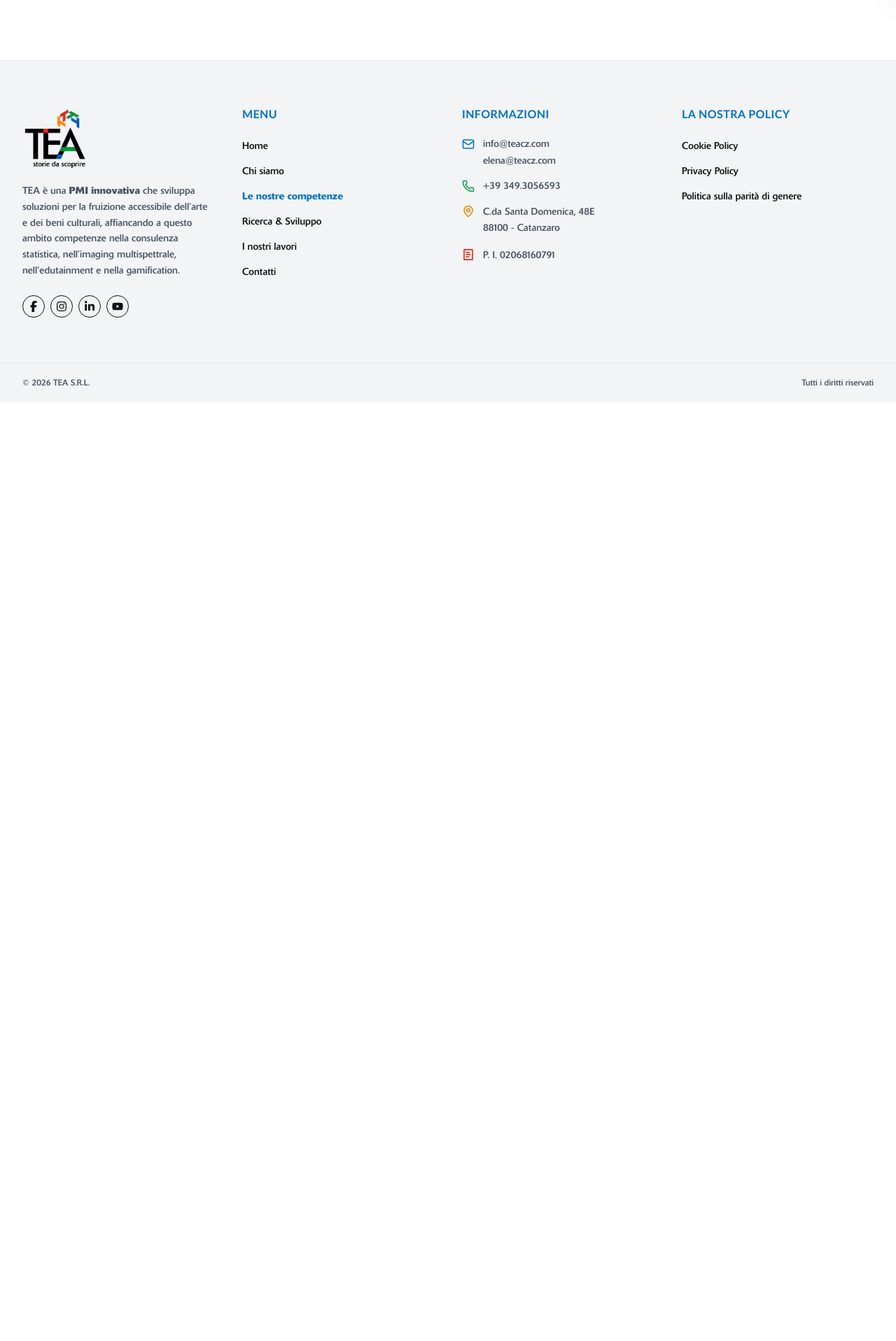
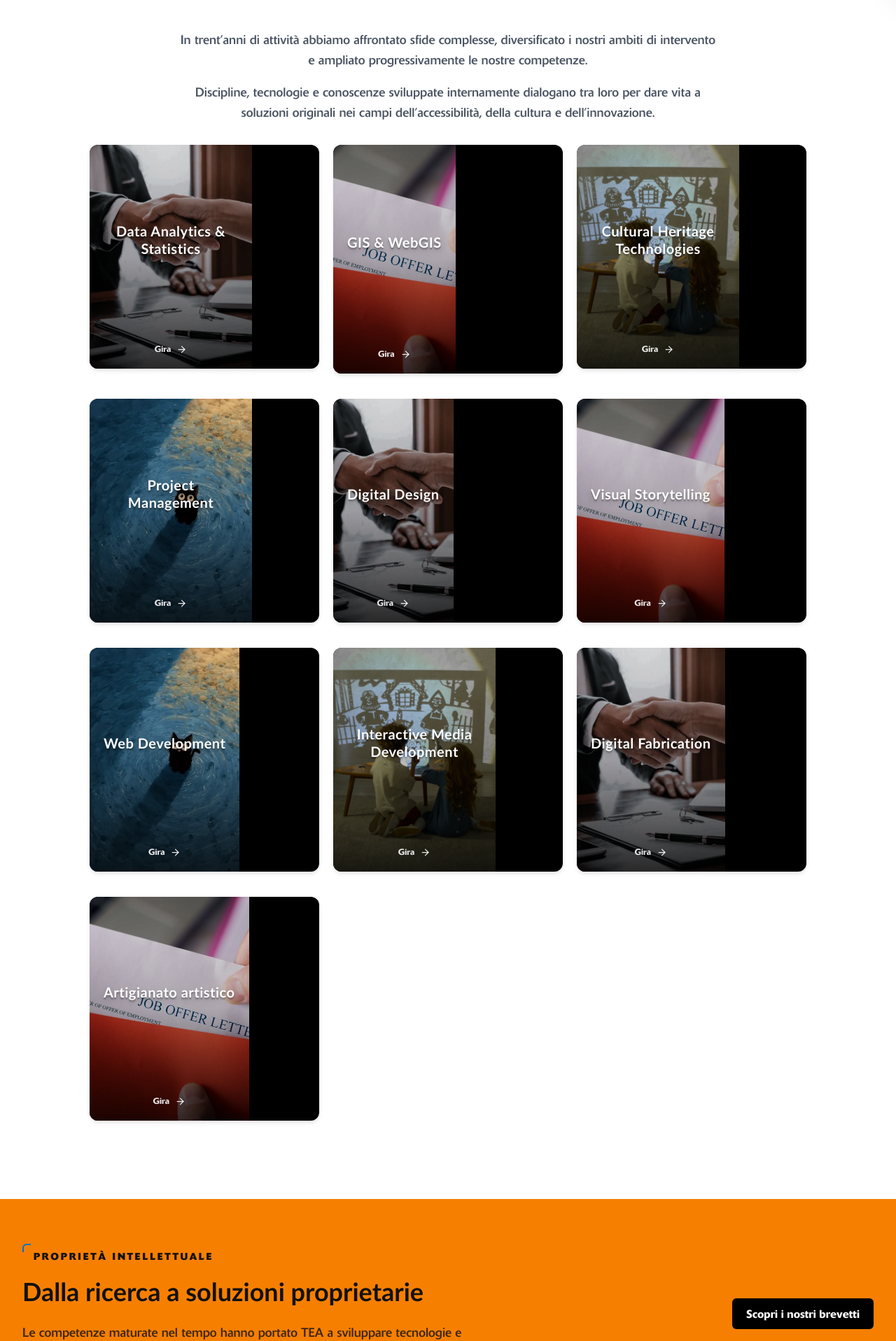
Before and after one commit to LauraCorrado/tea2026, a React (Vite) app: page /skills in a window 1280 px wide. Shown: the part 826-2743 px from the top of the page at 70% size. Before the commit the page ends 1401 px from the top, so only its background shows below. Built offline with nearby package versions, Linux system fonts and the light colour scheme.

Commit message:
feat(skills): implement Skills page with competence display and layout adjustments

```diff
--- a/src/components/features/CompetenceCard/CompetenceCard.tsx
+++ b/src/components/features/CompetenceCard/CompetenceCard.tsx
@@ -87,7 +87,7 @@ export function CompetenceCard({
       <div
         className="
           grid
-          min-h-75
+          min-h-80
           w-full
           transform-3d
 
@@ -195,7 +195,7 @@ export function CompetenceCard({
                     text-xl
                     font-semibold
                     leading-tight
-                    tracking-tight
+                    tracking-wide
 
                     text-shadow-lg
                     text-shadow-tea-black/20
@@ -257,7 +257,7 @@ export function CompetenceCard({
             bg-linear-to-br
             ${gradientClasses[color]}
 
-            p-5
+            p-7
 
             text-left
             text-white
@@ -280,10 +280,9 @@ export function CompetenceCard({
             <h3
               className="
                 mt-2
-                text-lg
-                font-semibold
+                text-xl
                 leading-tight
-                tracking-tight
+                tracking-wide
                 text-white
               "
             >
--- a/src/components/features/CompetenceGrid/CompetenceGrid.tsx
+++ b/src/components/features/CompetenceGrid/CompetenceGrid.tsx
@@ -8,15 +8,15 @@ export function CompetenceGrid({ children }: CompetenceGridProps) {
   return (
     <div
       className="
+        mx-auto
         my-8
-        mx-auto
+        grid
         max-w-5xl
-
-        columns-1
+        grid-cols-1
         gap-5
 
-        sm:columns-2
-        lg:columns-3
+        sm:grid-cols-2
+        lg:grid-cols-3
       "
     >
       {children}
--- /dev/null
+++ b/src/components/features/CompetenceGrid/index.ts
@@ -0,0 +1 @@
+export { CompetenceGrid } from "./CompetenceGrid";
--- a/src/components/features/index.ts
+++ b/src/components/features/index.ts
@@ -2,6 +2,7 @@ export * from "./ProductCard"
 export * from "./CaseStudyCard"
 export * from "./PatentAccordion"
 export * from "./CompetenceCard"
+export * from "./CompetenceGrid"
 export * from "./PublicationAccordion"
 export * from "./Timeline"
 export * from "./AccessibilityControls"
--- a/src/components/ui/PageHero/PageHero.tsx
+++ b/src/components/ui/PageHero/PageHero.tsx
@@ -36,12 +36,12 @@ export function PageHero({
 
       <div className="w-full px-4 py-12 sm:px-6 md:py-16 lg:px-8">
         <div className="mx-auto max-w-7xl">
-          <h1 className="max-w-4xl text-4xl font-semibold tracking-tight text-white md:text-5xl lg:text-6xl">
+          <h1 className="max-w-4xl text-4xl font-semibold tracking-wide text-white md:text-5xl lg:text-7xl">
             {title}
           </h1>
 
           {subtitle && (
-            <p className="mt-4 max-w-2xl text-base leading-relaxed text-white/90 md:text-lg">
+            <p className="mt-4 max-w-2xl text-base leading-relaxed text-white/90 md:text-xl">
               {subtitle}
             </p>
           )}
--- a/src/components/ui/Section/Section.tsx
+++ b/src/components/ui/Section/Section.tsx
@@ -1,5 +1,5 @@
 import type { SectionProps } from "./Section.types";
-import { useSectionReveal } from "@/hooks/useSectionReveal";
+import { useSectionReveal } from "@/hooks/useSectionReveal"
 
 const baseClasses = "w-full";
 
--- /dev/null
+++ b/src/data/skills.ts
@@ -0,0 +1,126 @@
+import testHero from "@/assets/images/decorative/testHero.webp";
+import testProgetto1 from "@/assets/images/decorative/testProgetto1.webp";
+import testProgetto2 from "@/assets/images/decorative/testProgetto2.webp";
+import testProgetto3 from "@/assets/images/decorative/testProgetto3.webp";
+
+export const competences = [
+    {
+        id: "data-analytics-statistics",
+        title: "Data Analytics & Statistics",
+        description:
+            "Analisi univariate e multivariate, interpretazione e modellazione dei dati per trasformare informazioni complesse in conoscenza utile e supportare ricerca, valutazione e processi decisionali.",
+        color: "red",
+        image: {
+            src: testProgetto1,
+            alt: "Analisi e visualizzazione di dati statistici",
+        },
+    },
+
+    {
+        id: "gis-webgis",
+        title: "GIS & WebGIS",
+        description:
+            "Progettazione di GIS (Sistemi Informativi Geografici) che integrano dati geografici e informazioni descrittive per analizzare e rappresentare il territorio. I WebGIS rendono questi sistemi consultabili online attraverso mappe interattive e strumenti personalizzati, utili per pianificazione, servizi e valorizzazione territoriale.",
+        color: "green",
+        image: {
+            src: testProgetto2,
+            alt: "Mappatura digitale e sistemi GIS",
+        },
+    },
+
+    {
+        id: "cultural-heritage-technologies",
+        title: "Cultural Heritage Technologies",
+        description:
+            "Tecnologie applicate alla conservazione e alla valorizzazione del patrimonio culturale, dalle indagini diagnostiche non invasive al restauro virtuale e alla progettazione di nuove modalità di fruizione.",
+        color: "orange",
+        image: {
+            src: testProgetto3,
+            alt: "Tecnologie applicate al patrimonio culturale",
+        },
+    },
+
+    {
+        id: "project-management",
+        title: "Project Management",
+        description:
+            "Affiancamento a imprese ed enti pubblici lungo l’intero ciclo di vita di un progetto: dallo studio di fattibilità e dalla redazione della proposta alla ricerca di finanziamenti, fino a monitoraggio, rendicontazione, comunicazione e valutazione dei risultati.",
+        color: "blue",
+        image: {
+            src: testHero,
+            alt: "Coordinamento e gestione di progetto",
+        },
+    },
+
+    {
+        id: "digital-design",
+        title: "Digital Design",
+        description:
+            "Progettazione di interfacce, esperienze e prodotti digitali con attenzione a usabilità, accessibilità, gerarchia delle informazioni e coerenza tra contenuti, identità visiva e tecnologia.",
+        color: "red",
+        image: {
+            src: testProgetto1,
+            alt: "Progettazione di interfacce ed esperienze digitali",
+        },
+    },
+
+    {
+        id: "visual-storytelling",
+        title: "Visual Storytelling",
+        description:
+            "Progettazione di narrazioni visive e multimediali capaci di raccontare progetti, opere, luoghi e altri contenuti in maniera coinvolgente e immediata.",
+        color: "green",
+        image: {
+            src: testProgetto2,
+            alt: "Narrazione attraverso immagini e contenuti multimediali",
+        },
+    },
+
+    {
+        id: "web-development",
+        title: "Web Development",
+        description:
+            "Progettazione e sviluppo di siti e web app accessibili, responsive e conformi agli standard, con particolare attenzione alla fruibilità tramite tecnologie assistive e alla valorizzazione dei contenuti.",
+        color: "blue",
+        image: {
+            src: testHero,
+            alt: "Sviluppo di siti e piattaforme web",
+        },
+    },
+
+    {
+        id: "interactive-media-development",
+        title: "Interactive Media Development",
+        description:
+            "Sviluppo di applicazioni multimediali interattive, applicativi desktop e mobile e serious game, che trasformano contenuti culturali, educativi e scientifici in modalità di fruizione attive e coinvolgenti.",
+        color: "orange",
+        image: {
+            src: testProgetto3,
+            alt: "Esperienze digitali interattive e gamification",
+        },
+    },
+
+    {
+        id: "digital-fabrication",
+        title: "Digital Fabrication",
+        description:
+            "Trasformazione di modelli e progetti digitali in oggetti fisici attraverso tecnologie di fabbricazione digitale, integrando progettazione, prototipazione e processi produttivi automatizzati.",
+        color: "blue",
+        image: {
+            src: testProgetto1,
+            alt: "Fabbricazione digitale e prototipazione",
+        },
+    },
+
+    {
+        id: "artigianato-artistico",
+        title: "Artigianato artistico",
+        description:
+            "Lavorazioni manuali e competenze artigianali applicate alla realizzazione di elementi, supporti e manufatti personalizzati, utilizzando tecniche tradizionali e progettazione contemporanea.",
+        color: "red",
+        image: {
+            src: testProgetto2,
+            alt: "Lavorazione artigianale di materiali e manufatti",
+        },
+    },
+] as const
--- a/src/hooks/useSectionReveal.ts
+++ b/src/hooks/useSectionReveal.ts
@@ -11,7 +11,7 @@ interface UseSectionRevealOptions {
 export function useSectionReveal({
     enabled = true,
     threshold = 0.12,
-    rootMargin = "0px 0px -10% 0px",
+    rootMargin = "0px 0px 10% 0px",
 }: UseSectionRevealOptions = {}) {
     const { settings } = useAccessibility();
     const sectionRef = useRef<HTMLElement | null>(null);
--- a/src/pages/Home.tsx
+++ b/src/pages/Home.tsx
@@ -25,7 +25,6 @@ export function Home() {
 
   return (
     <>
-      {/* //! HERO */}
       <InteractiveHero
         videoSrc="/videos/testRec.mp4" // * DA MODIFICARE CON VIDEO CORRETTO
         videoPoster={testHero}
@@ -35,7 +34,6 @@ export function Home() {
         areas={heroAreas}
       />
 
-      {/* //! BENVENUTO */}
       <Section variant="alternative" reveal="up">
         <Container>
           <SectionHeader
@@ -59,7 +57,6 @@ export function Home() {
         </Container>
       </Section>
 
-      {/* //! RICERCA E SVILUPPO */}
       <Section variant="default" reveal="left">
         <Container
           className="
@@ -143,7 +140,6 @@ export function Home() {
         </Container>
       </Section>
 
-      {/* //! PRODOTTI */}
       <Section id="products" variant="alternative" reveal="up">
         <Container>
           <SectionHeader
@@ -224,7 +220,6 @@ export function Home() {
         </Container>
       </Section>
 
-      {/* //! AFFIDATI A NOI */}
       <Section variant="default" reveal="left">
         <Container>
           <SectionHeader
@@ -369,7 +364,6 @@ export function Home() {
         </Container>
       </Section>
 
-      {/* //! CONTATTI */}
       <Section variant="blue" reveal="up">
         <Container>
           <SectionHeader title="Parliamo del tuo progetto" />
--- a/src/pages/Skills.tsx
+++ b/src/pages/Skills.tsx
@@ -1,7 +1,120 @@
+import { useNavigate } from "react-router";
+
+import { CompetenceCard, CompetenceGrid } from "@/components/features";
+
+import {
+  Button,
+  Container,
+  PageHero,
+  Section,
+  SectionHeader,
+} from "@/components/ui";
+
+import { competences } from "@/data/skills";
+
+import testHero from "@/assets/images/decorative/testHero.webp";
+
 export function Skills() {
+  const navigate = useNavigate();
+
   return (
-    <main className="flex min-h-screen items-center justify-center">
-      <h1 className="text-4xl font-bold text-tea-red">Hello <span className="text-tea-orange">Skills</span></h1>
-    </main>
+    <>
+      <PageHero
+        title="Competenze integrate, soluzioni uniche"
+        subtitle="Tecnologie, creatività e conoscenze che dialogano per trasformare idee complesse in progetti concreti"
+        backgroundImage={testHero}
+        overlay="orange"
+      />
+
+      <Section variant="default">
+        <Container size="full">
+          <SectionHeader
+            eyebrow="Le nostre competenze"
+            title="Un patrimonio multidisciplinare"
+            align="center"
+          />
+
+          <div
+            className="
+              mx-auto
+              mt-6
+              max-w-3xl
+              space-y-4
+
+              text-center
+              text-lg
+              leading-relaxed
+              text-site-muted
+            "
+          >
+            <p>
+              In trent’anni di attività abbiamo affrontato sfide complesse,
+              diversificato i nostri ambiti di intervento e ampliato
+              progressivamente le nostre competenze.
+            </p>
+
+            <p>
+              Discipline, tecnologie e conoscenze sviluppate internamente
+              dialogano tra loro per dare vita a soluzioni originali nei campi
+              dell’accessibilità, della cultura e dell’innovazione.
+            </p>
+          </div>
+
+          <CompetenceGrid>
+            {competences.map((competence) => (
+              <CompetenceCard
+                key={competence.id}
+                title={competence.title}
+                description={competence.description}
+                image={competence.image}
+                color={competence.color}
+              />
+            ))}
+          </CompetenceGrid>
+        </Container>
+      </Section>
+
+      <Section variant="orange" reveal="left">
+        <Container>
+          <div
+            className="
+              grid
+              items-center
+              gap-8
+
+              lg:grid-cols-[1fr_auto]
+              lg:gap-16
+            "
+          >
+            <SectionHeader
+              eyebrow="Proprietà intellettuale"
+              title="Dalla ricerca a soluzioni proprietarie"
+              description="
+                Le competenze maturate nel tempo hanno portato TEA a sviluppare
+                tecnologie e soluzioni proprietarie, alcune delle quali tutelate
+                da brevetti. Un patrimonio di conoscenze nato dall'attività di
+                ricerca e trasformato in strumenti concreti.
+              "
+            />
+
+            <div
+              className="
+                flex
+                justify-center
+
+                lg:justify-end
+              "
+            >
+              <Button
+                color="black"
+                onClick={() => navigate("/research-development#brevetti")}
+              >
+                Scopri i nostri brevetti
+              </Button>
+            </div>
+          </div>
+        </Container>
+      </Section>
+    </>
   );
 }
```
